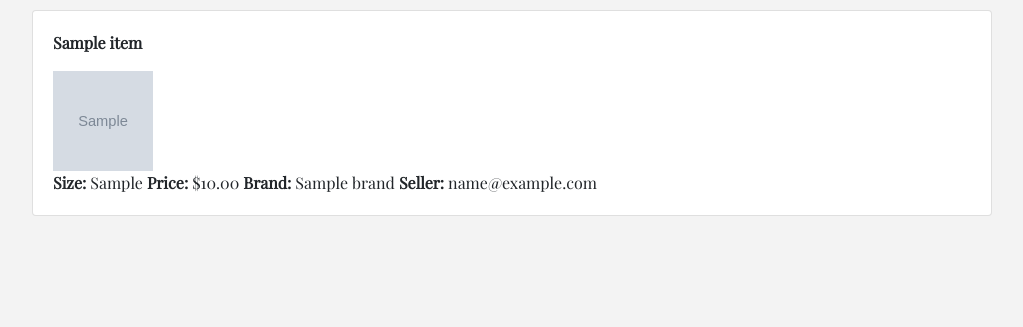
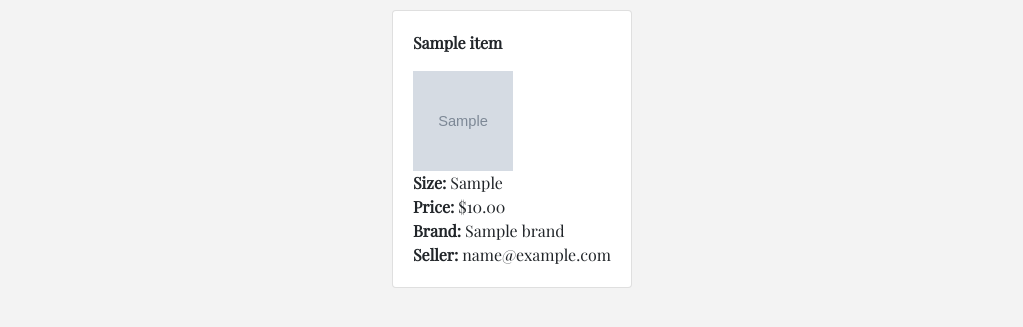
Before and after one commit to sarahVacca/220project, a Django app: page /clarkclothes/ in a window 1280 px wide. Shown: the part 58-385 px from the top of the page, without its empty margins (128-1151 px from the left). Run offline with Django 3.2, Linux system fonts and the light colour scheme; tables that the repository leaves empty hold one stand-in row (values such as "Sample post"); grey boxes marked "Sample" are stand-in pictures; some libraries are stand-ins or nearby versions; some web fonts are replaced.

Commit message:
Cards Style Update: Takes Up Less Horizontal Space

```diff
--- a/django/djangoproject/templates/index.html
+++ b/django/djangoproject/templates/index.html
@@ -20,16 +20,22 @@
     font-family: "Sofia", sans-serif;
     color: pink;
   }
+  .main{
+    display: flex;
+    flex-wrap: wrap;
+    justify-content: space-around;
+  }
 </style>
 
 {% include 'navbar.html' %}
+<div class="main">
   {% for ci in clothing_items %}
-  <div class="card w-75 mx-auto" style="margin-bottom: 20px; background-color: white;">
+  <div class="card mx-auto" style="margin-bottom: 20px; background-color: white;">
     <div class="card-body">
       <div style="font-family: 'Playfair Display', serif;">
         <p class="card-text"><b>{{ci.name}}</b></p>
         <img src="{{ci.image.url}}" alt="image" height="100px" width="100px">
-        <p class="card-text"><b>Size: </b>{{ci.size}}   <b> Price: </b>${{ci.price}}   <b> Brand: </b>{{ci.brand}}   <b> Seller: </b>{{ci.user_email}}</p>
+        <p class="card-text"><b>Size: </b>{{ci.size}}<br>   <b> Price: </b>${{ci.price}}<br>   <b> Brand: </b>{{ci.brand}}<br>   <b> Seller: </b>{{ci.user_email}}</p>
         {% block update %}
           {% if ci.user_email|stringformat:"s" == user.email %}
             <a href="{% url 'update_view' ci.id %}" class="btn btn-secondary" role="button" style="float: right; margin-right: 187px; margin-bottom: 10px;">Edit</a>
@@ -51,3 +57,4 @@
   {% endblock %}
 
 {% endblock %}
+</div>
```
